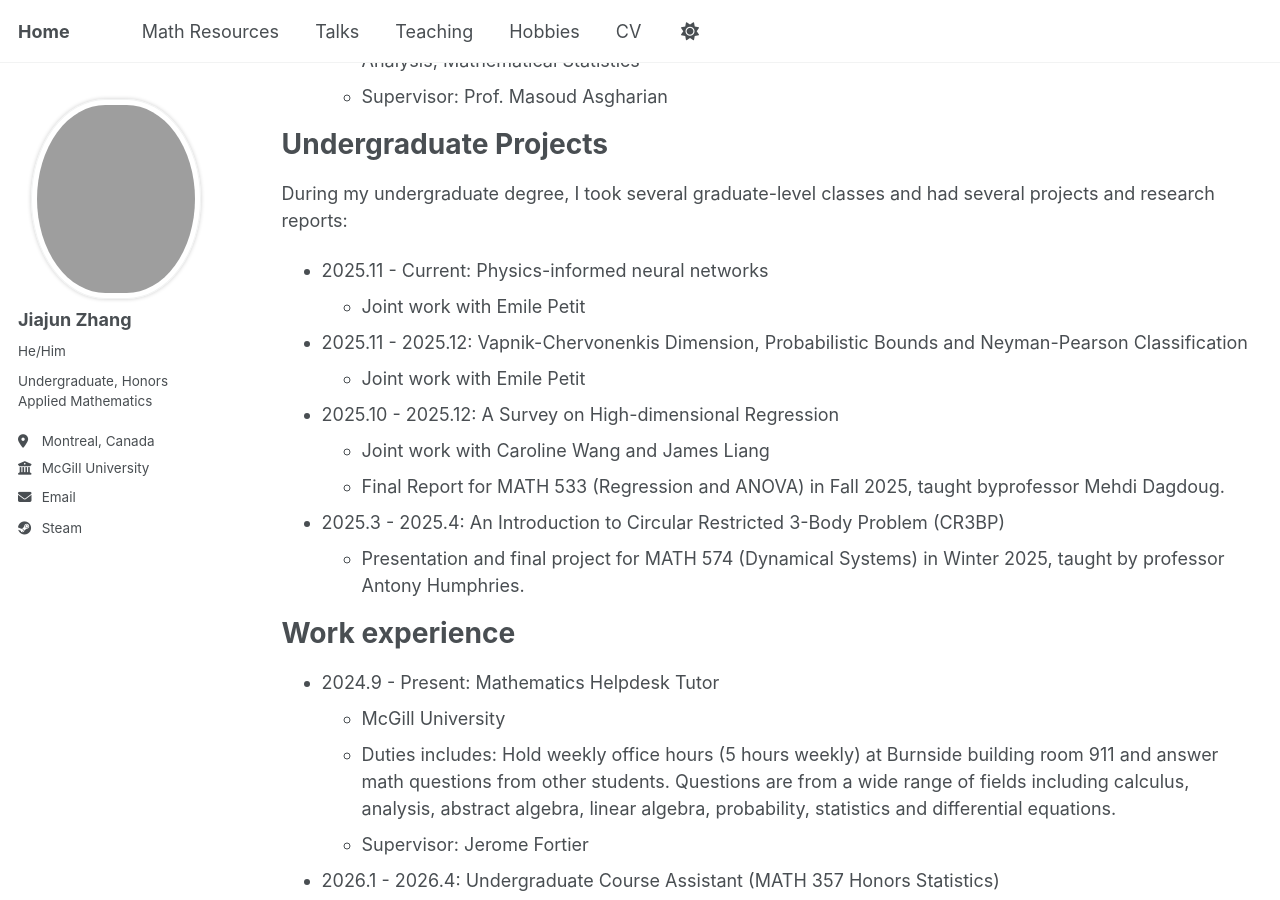
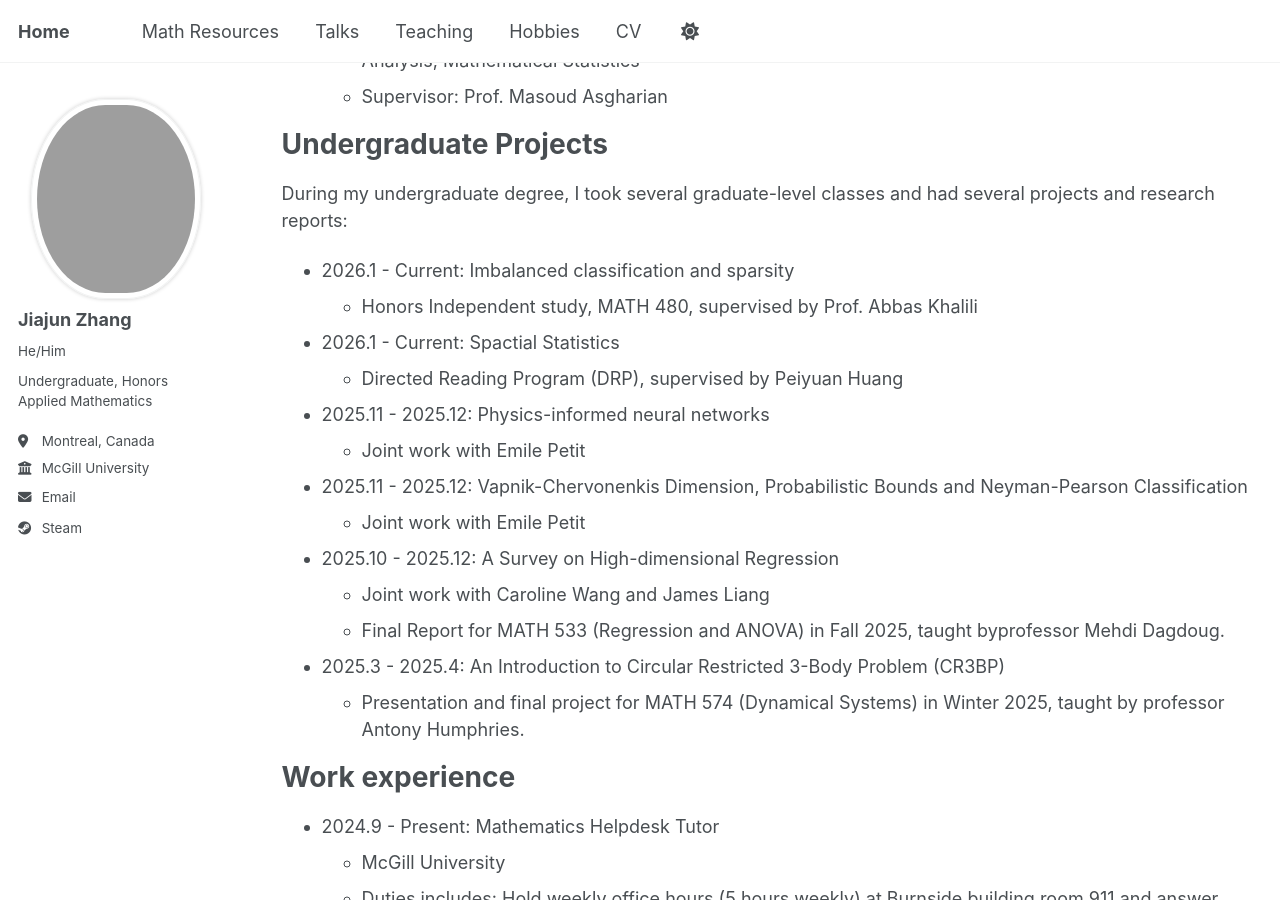
Before and after one commit to JohanssonRein/JohanssonRein.github.io, a Jekyll site: the page built from _pages/cv.md, in a window 1280 px wide and 900 px high, scrolled down 432 px. Built offline with Jekyll 4.4.1, drawn with Linux system fonts in a browser that asks for light colours.

Commit message:
Update cv.md

```diff
--- a/_pages/cv.md
+++ b/_pages/cv.md
@@ -28,7 +28,11 @@ Undergraduate Projects
 
 During my undergraduate degree, I took several graduate-level classes and had several projects and research reports:
 
-* 2025.11 - Current: Physics-informed neural networks
+* 2026.1 - Current: Imbalanced classification and sparsity
+  * Honors Independent study, MATH 480, supervised by Prof. Abbas Khalili
+* 2026.1 - Current: Spactial Statistics
+  * Directed Reading Program (DRP), supervised by Peiyuan Huang
+* 2025.11 - 2025.12: Physics-informed neural networks
    * Joint work with Emile Petit
 * 2025.11 - 2025.12: Vapnik-Chervonenkis Dimension, Probabilistic Bounds and Neyman-Pearson Classification
    * Joint work with Emile Petit
```
